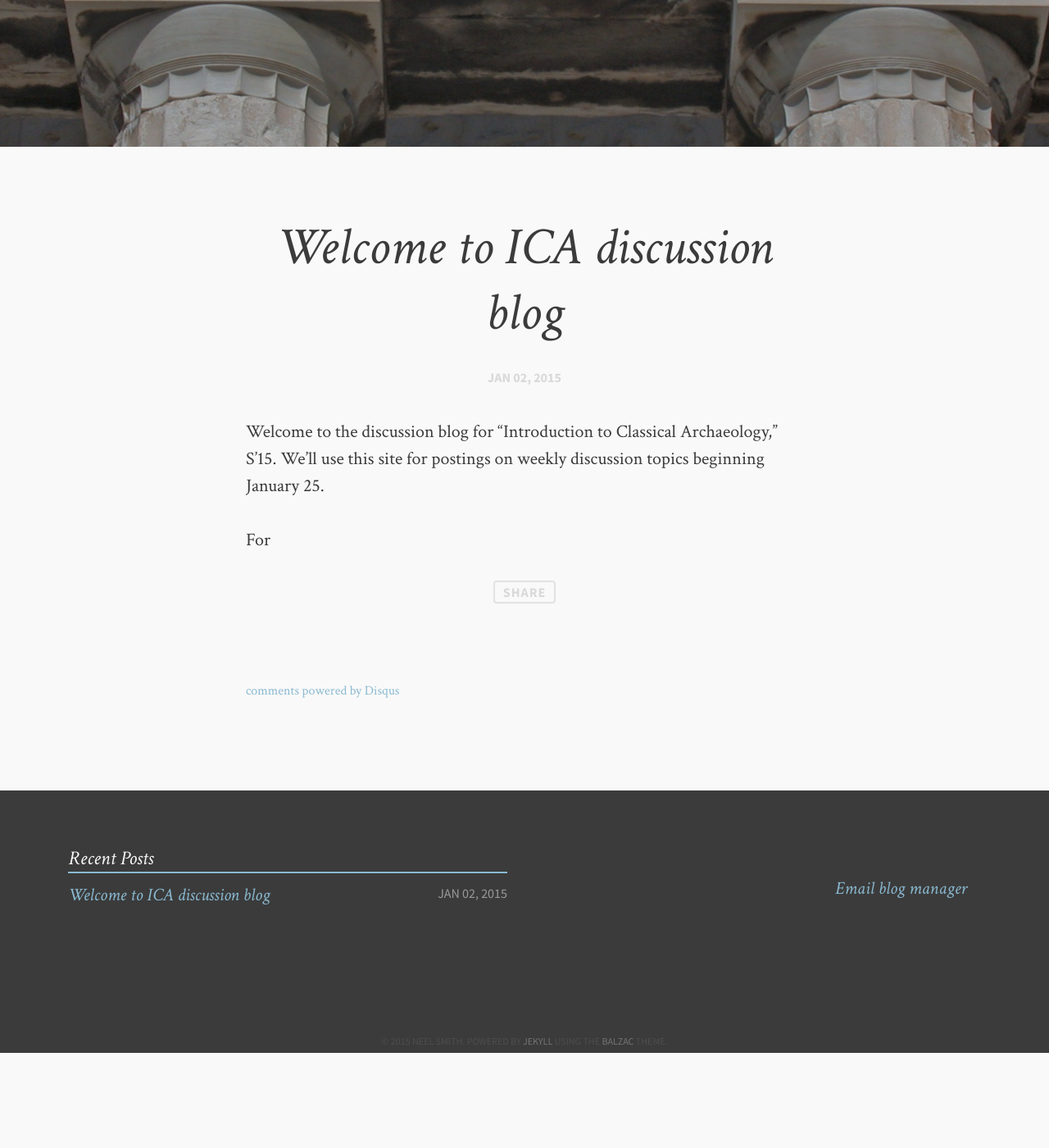
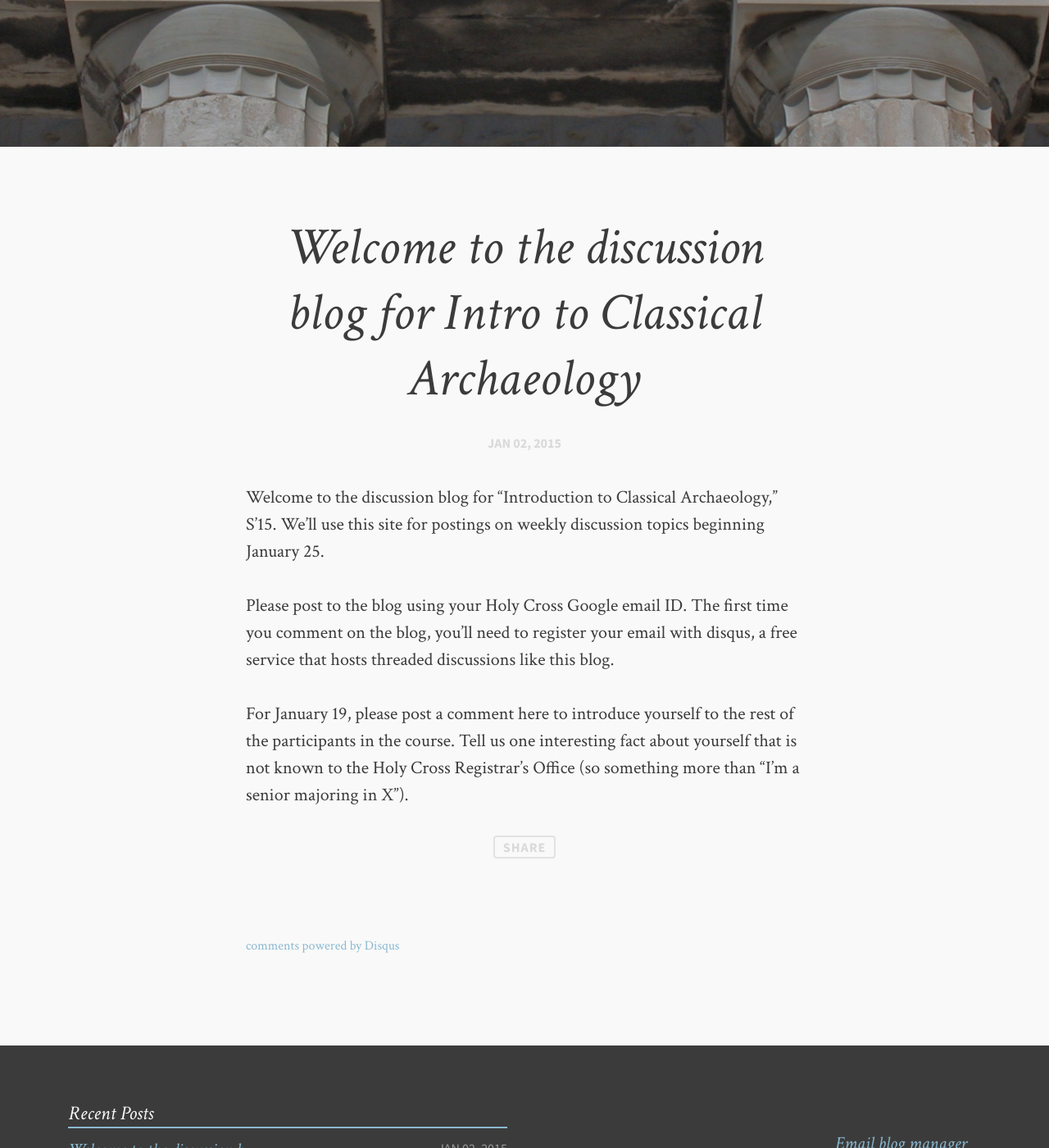
Before and after one commit to neelsmith/ica-s14, a Jekyll site: the page built from _posts/2015-01-02-welcome.md, in a window 1280 px wide and 1400 px high, scrolled down 371 px. Shown: the whole window at 82% size. Built offline with Jekyll 4.4.1, drawn with Linux system fonts in a browser that asks for light colours; comment, search, counter and statistics services are not loaded; before the commit the page ends 1655 px from its top, so only the background shows below that.

Commit message:
Add welcome page assignment

```diff
--- a/_posts/2015-01-02-welcome.md
+++ b/_posts/2015-01-02-welcome.md
@@ -1,10 +1,12 @@
 ---
 layout: post
-title:  "Welcome to ICA discussion blog"
+title:  "Welcome to the discussion blog for Intro to Classical Archaeology"
 comments: true
 
 ---
 
 Welcome to the discussion blog for "Introduction to Classical Archaeology," S'15.  We'll use this site for postings on weekly discussion topics beginning January 25.
 
-For
+Please post to the blog using your Holy Cross Google email ID.  The first time you comment on the blog, you'll need to register your email with disqus, a free service that hosts threaded discussions like this blog.
+
+For January 19, please post a comment here to introduce yourself to the rest of the participants in the course.  Tell us one interesting fact about yourself that is not known to the Holy Cross Registrar's Office (so something more than "I'm a senior majoring in X").
```
